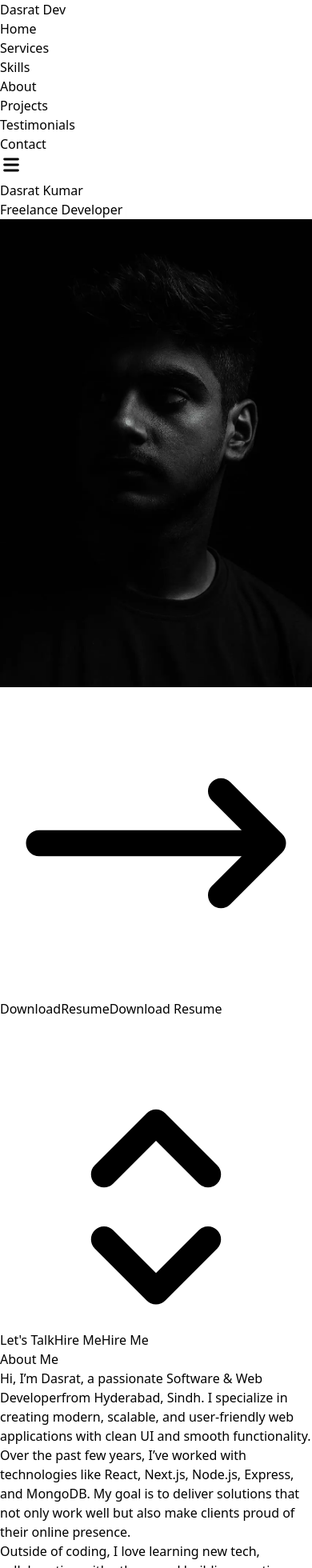
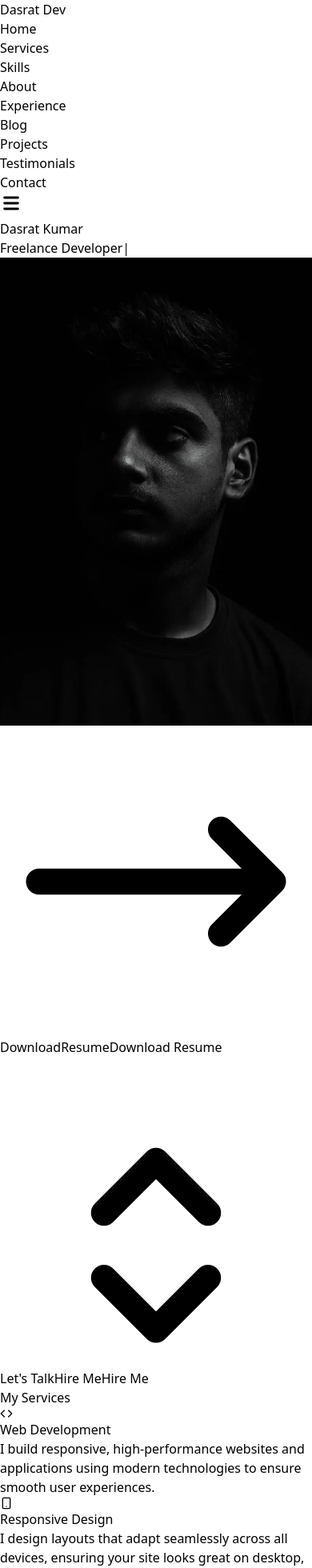
Before and after one commit to DasratTheCoder/portfolio, a React (Vite) app: page / in a window 390 px wide. Shown: the top 1960 px of the page at 80% size. Built offline with nearby package versions, Linux system fonts and the light colour scheme.

Commit message:
i added some new features and some sections

```diff
--- a/package.json
+++ b/package.json
@@ -16,6 +16,7 @@
     "axios": "^1.11.0",
     "framer-motion": "^12.23.12",
     "locomotive-scroll": "^4.1.4",
+    "lucide-react": "^0.541.0",
     "react": "^19.1.0",
     "react-dom": "^19.1.0",
     "react-helmet": "^6.1.0",
--- a/src/App.jsx
+++ b/src/App.jsx
@@ -10,36 +10,25 @@ import axios from 'axios'
 import WhatsappButton from "./components/WhatsappButton"; // ✅ Import WhatsApp Button;
 import About from "./components/About";
 import Services from "./components/services ";
+import Experience from "./components/Experience";
+import Blog from "./components/Blog";
 
 
 function App() {
 
   return (
     <div className="bg-black text-white relative">
-
-      {/* Top navigation bar */}
       <Navbar />
-
-      {/* Hero section */}
       <Hero />
-<About/>
-      {/* Skills */}
+      <Services/>
       <Skills />
-      <Services/>
-
-      {/* Projects */}
+      <About/>
+      <Experience/>
+      <Blog/>
       <Projects />
-
-      {/* Testimonials */}
       <Testimonials />
-
-      {/* Contact */}
       <Contact />
-
-      {/* Footer */}
       <Footer />
-
-      {/* ✅ WhatsApp button */}
       <WhatsappButton />
     </div>
   );
--- /dev/null
+++ b/src/components/Blog.jsx
@@ -0,0 +1,75 @@
+// components/Blog.jsx
+import React from "react";
+import { motion } from "framer-motion";
+import { BookOpen } from "lucide-react";
+
+const posts = [
+  {
+    title: "Getting Started with React",
+    date: "Aug 2024",
+    description:
+      "A beginner-friendly guide to understanding React components, props, and hooks with practical examples.",
+    link: "#",
+  },
+  {
+    title: "Why Tailwind CSS is a Game-Changer",
+    date: "Jul 2024",
+    description:
+      "Exploring how utility-first CSS speeds up development and improves design consistency.",
+    link: "#",
+  },
+  {
+    title: "Freelancing Tips for Developers",
+    date: "Jun 2024",
+    description:
+      "Key lessons I’ve learned while working with international clients as a freelance developer.",
+    link: "#",
+  },
+];
+
+const Blog = () => {
+  return (
+    <section
+      id="blog"
+      className="bg-black text-white py-20 px-6 md:px-12 lg:px-20"
+    >
+      <motion.h2
+        className="text-4xl md:text-5xl font-bold text-green-500 text-center mb-12"
+        initial={{ opacity: 0, y: -50 }}
+        whileInView={{ opacity: 1, y: 0 }}
+        transition={{ duration: 0.8 }}
+      >
+        Blog
+      </motion.h2>
+
+      <div className="max-w-6xl mx-auto grid gap-8 md:grid-cols-2 lg:grid-cols-3">
+        {posts.map((post, index) => (
+          <motion.div
+            key={index}
+            className="bg-gray-900 p-6 rounded-2xl shadow-lg border border-gray-800 hover:border-green-500 transition"
+            initial={{ opacity: 0, y: 40 }}
+            whileInView={{ opacity: 1, y: 0 }}
+            transition={{ duration: 0.8, delay: index * 0.2 }}
+          >
+            <div className="flex items-center gap-2 text-green-400 mb-2">
+              <BookOpen className="w-5 h-5" />
+              <span className="text-sm">{post.date}</span>
+            </div>
+            <h3 className="text-2xl font-semibold text-white mb-3">
+              {post.title}
+            </h3>
+            <p className="text-gray-300 mb-4">{post.description}</p>
+            <a
+              href={post.link}
+              className="text-green-500 font-medium hover:underline"
+            >
+              Read More →
+            </a>
+          </motion.div>
+        ))}
+      </div>
+    </section>
+  );
+};
+
+export default Blog;
--- /dev/null
+++ b/src/components/Experience.jsx
@@ -0,0 +1,71 @@
+// components/Experience.jsx
+import React from "react";
+import { motion } from "framer-motion";
+import { Briefcase } from "lucide-react";
+
+const experiences = [
+  {
+    role: "Frontend Developer",
+    company: "Freelance",
+    period: "2023 - Present",
+    description:
+      "Developed responsive websites and dashboards for clients using React, Tailwind CSS, and modern UI frameworks. Focused on performance, SEO, and clean design.",
+  },
+  {
+    role: "Intern - Web Developer",
+    company: "Tech Solutions",
+    period: "Jan 2023 - Jul 2023",
+    description:
+      "Collaborated with a small team to build client websites. Implemented reusable components, integrated APIs, and optimized cross-browser compatibility.",
+  },
+  {
+    role: "Content Creator",
+    company: "YouTube & Blogs",
+    period: "2021 - Present",
+    description:
+      "Created technical content, tutorials, and project showcases. Built an audience by simplifying coding concepts for beginners.",
+  },
+];
+
+const Experience = () => {
+  return (
+    <section
+      id="experience"
+      className="bg-black text-white py-20 px-6 md:px-12 lg:px-20"
+    >
+      <motion.h2
+        className="text-4xl md:text-5xl font-bold text-green-500 text-center mb-12"
+        initial={{ opacity: 0, y: -50 }}
+        whileInView={{ opacity: 1, y: 0 }}
+        transition={{ duration: 0.8 }}
+      >
+        Experience
+      </motion.h2>
+
+      <div className="max-w-5xl mx-auto space-y-8">
+        {experiences.map((exp, index) => (
+          <motion.div
+            key={index}
+            className="relative border-l-4 border-green-500 pl-6"
+            initial={{ opacity: 0, x: -50 }}
+            whileInView={{ opacity: 1, x: 0 }}
+            transition={{ duration: 0.8, delay: index * 0.2 }}
+          >
+            <div className="absolute -left-7 flex items-center justify-center w-10 h-10 rounded-full bg-green-500 shadow-md shadow-green-800/40">
+              <Briefcase className="w-5 h-5 text-white" />
+            </div>
+            <h3 className="text-2xl font-semibold text-white">
+              {exp.role}
+            </h3>
+            <p className="text-green-400 font-medium">
+              {exp.company} • {exp.period}
+            </p>
+            <p className="text-gray-300 mt-2">{exp.description}</p>
+          </motion.div>
+        ))}
+      </div>
+    </section>
+  );
+};
+
+export default Experience;
--- a/src/components/Navbar.jsx
+++ b/src/components/Navbar.jsx
@@ -12,7 +12,19 @@ const Navbar = () => {
     }
   };
 
-  const sections = ['home', 'services', 'skills', 'about', 'projects', 'testimonials', 'contact'];
+  // Added "experience"
+  const sections = [
+    'home',
+    'services',
+    'skills',
+    'about',
+    'experience',
+     'blog',
+
+    'projects',
+    'testimonials',
+    'contact',
+  ];
 
   return (
     <nav className="bg-black text-white border-b border-gray-800 fixed top-0 w-full z-50">
```
Also changed, not shown: 1 other file (tests, documents, lock files or other folders).
